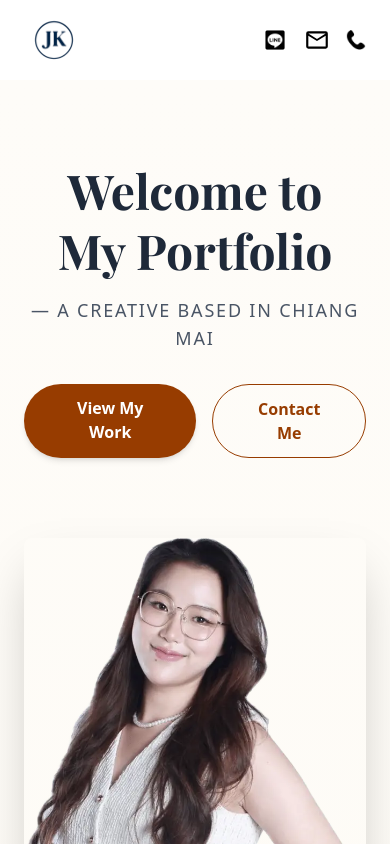
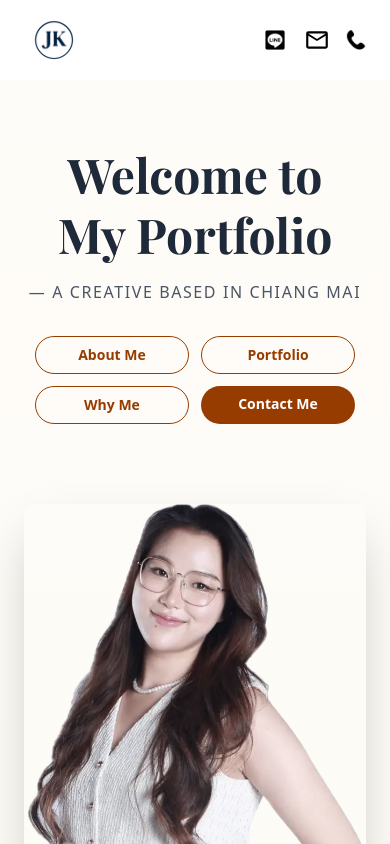
Before and after one commit to Ttduxz/wanwan-portfolio, a Next.js app: page / in a window 390 px wide. Shown: the top 844 px of the page. Built offline with nearby package versions, Linux system fonts and the light colour scheme; a web font is replaced by a local one.

Commit message:
fix space

```diff
--- a/src/app/page.tsx
+++ b/src/app/page.tsx
@@ -1,4 +1,5 @@
 import Image from "next/image";
+import Link from "next/link";
 import DynamicSections from "@/components/DynamicSections";
 import AnimatedSection from "@/components/AnimatedSection";
 
@@ -9,7 +10,7 @@ export default function Home() {
       {/* Hero Section */}
       <section
         id="home"
-        className="relative min-h-screen flex items-center pt-20 pb-20"
+        className="relative min-h-screen flex items-center py-16 md:py-20"
       >
         <div className="container mx-auto px-6 sm:px-12">
           <AnimatedSection>
@@ -18,16 +19,37 @@ export default function Home() {
                 <h1 className="text-5xl md:text-7xl font-['Playfair_Display'] font-bold text-gray-800 leading-tight">
                   Welcome to <br /> My Portfolio
                 </h1>
-                <p className="mt-4 text-lg text-gray-600 uppercase tracking-widest font-light">
+                <p className="mt-4 text-base md:text-lg text-gray-600 uppercase tracking-widest font-light">
                   — A Creative based in Chiang Mai
                 </p>
-                <div className="mt-8 flex gap-4 justify-center lg:justify-start">
-                  <a href="#portfolio" className="bg-amber-800 text-white rounded-full px-8 py-3 font-semibold shadow-md hover:shadow-lg hover:bg-amber-900 transition-all duration-300">
-                    View My Work
-                  </a>
-                  <a href="#contact" className="border border-amber-800 text-amber-800 rounded-full px-8 py-3 font-semibold hover:bg-amber-800 hover:text-white transition-colors duration-300">
-                    Contact Me
-                  </a>
+
+                {/* --- CTA Buttons --- */}
+                <div className="mt-8 flex flex-col items-center lg:items-start">
+                  {/* Mobile: 4-button grid */}
+                  <div className="grid grid-cols-2 gap-3 md:hidden w-full max-w-xs">
+                    <Link href="/#about" className="border border-amber-800 text-amber-800 rounded-full px-4 py-2 text-sm font-semibold hover:bg-amber-800 hover:text-white transition-colors duration-300 text-center">
+                      About Me
+                    </Link>
+                    <Link href="/#portfolio" className="border border-amber-800 text-amber-800 rounded-full px-4 py-2 text-sm font-semibold hover:bg-amber-800 hover:text-white transition-colors duration-300 text-center">
+                      Portfolio
+                    </Link>
+                    <Link href="/#why-me" className="border border-amber-800 text-amber-800 rounded-full px-4 py-2 text-sm font-semibold hover:bg-amber-800 hover:text-white transition-colors duration-300 text-center">
+                      Why Me
+                    </Link>
+                    <Link href="/#contact" className="bg-amber-800 text-white rounded-full px-4 py-2 text-sm font-semibold hover:bg-amber-900 transition-colors duration-300 text-center">
+                      Contact Me
+                    </Link>
+                  </div>
+
+                  {/* Desktop: 2-button row */}
+                  <div className="hidden md:flex gap-4">
+                    <Link href="/#portfolio" className="bg-amber-800 text-white rounded-full px-8 py-3 font-semibold shadow-md hover:shadow-lg hover:bg-amber-900 transition-all duration-300">
+                      View My Work
+                    </Link>
+                    <Link href="/#contact" className="border border-amber-800 text-amber-800 rounded-full px-8 py-3 font-semibold hover:bg-amber-800 hover:text-white transition-colors duration-300">
+                      Contact Me
+                    </Link>
+                  </div>
                 </div>
               </div>
               <div className="flex justify-center mt-8 lg:mt-0">
--- a/src/components/AboutSection.tsx
+++ b/src/components/AboutSection.tsx
@@ -2,7 +2,7 @@ import AnimatedSection from './AnimatedSection';
 
 export default function AboutSection() {
   return (
-    <section id="about" className="py-20 px-4 md:px-8 lg:px-16 xl:px-32 bg-white text-gray-800 lg:min-h-screen flex flex-col justify-center">
+    <section id="about" className="py-20 px-4 md:px-8 lg:px-16 xl:px-32 bg-white text-gray-800 lg:min-h-screen flex flex-col justify-center pb-16 md:pb-0">
       <AnimatedSection>
         <div className="container mx-auto">
           <h2 className="text-4xl md:text-6xl font-['Playfair_Display'] font-bold mb-12 text-center leading-tight" style={{textShadow: '0 2px 4px rgba(0,0,0,0.05)'}}>About Me</h2>
--- a/src/components/Header.tsx
+++ b/src/components/Header.tsx
@@ -38,7 +38,7 @@ export default function Header() {
 
         {/* Mobile Contact Info */}
         <div className="md:hidden flex items-center gap-4">
-          <a href="#" title="Add on LINE" className="hover:opacity-80 transition-opacity">
+          <a href="https://line.me/ti/p/wanwanjirapat" target="_blank" rel="noopener noreferrer" title="Add on LINE" className="hover:opacity-80 transition-opacity">
             <Image src="/line-me.png" alt="LINE" width={26} height={26} />
           </a>
           <a href="mailto:wanwanjirapatkantaros@gmail.com" title="Email me" className="hover:opacity-80 transition-opacity">
--- a/src/components/PortfolioSection.tsx
+++ b/src/components/PortfolioSection.tsx
@@ -6,7 +6,7 @@ import AnimatedSection from "./AnimatedSection";
 
 export default function PortfolioSection() {
   return (
-    <section id="portfolio" className="py-20 bg-white text-gray-800 lg:min-h-screen flex flex-col justify-center">
+    <section id="portfolio" className="py-20 bg-white text-gray-800 lg:min-h-screen flex flex-col justify-center pb-16 md:pb-0">
       <AnimatedSection>
         {/* Main Portfolio Header */}
         <div className="container mx-auto px-4 md:px-8 text-center mb-16">
--- a/src/components/WhyMeSection.tsx
+++ b/src/components/WhyMeSection.tsx
@@ -2,7 +2,7 @@ import AnimatedSection from './AnimatedSection';
 
 export default function WhyMeSection() {
   return (
-    <section id="why-me" className="py-20 px-4 md:px-8 lg:px-16 xl:px-32 bg-gray-50 text-gray-800 lg:min-h-screen flex flex-col justify-center">
+    <section id="why-me" className="py-20 px-4 md:px-8 lg:px-16 xl:px-32 bg-gray-50 text-gray-800 lg:min-h-screen flex flex-col justify-center pb-16 md:pb-0">
       <AnimatedSection>
         <div className="container mx-auto">
           <h2 className="text-4xl md:text-6xl font-['Playfair_Display'] font-bold mb-12 text-center leading-tight" style={{textShadow: '0 2px 4px rgba(0,0,0,0.05)'}}>Why Should You Choose Me?</h2>
```
